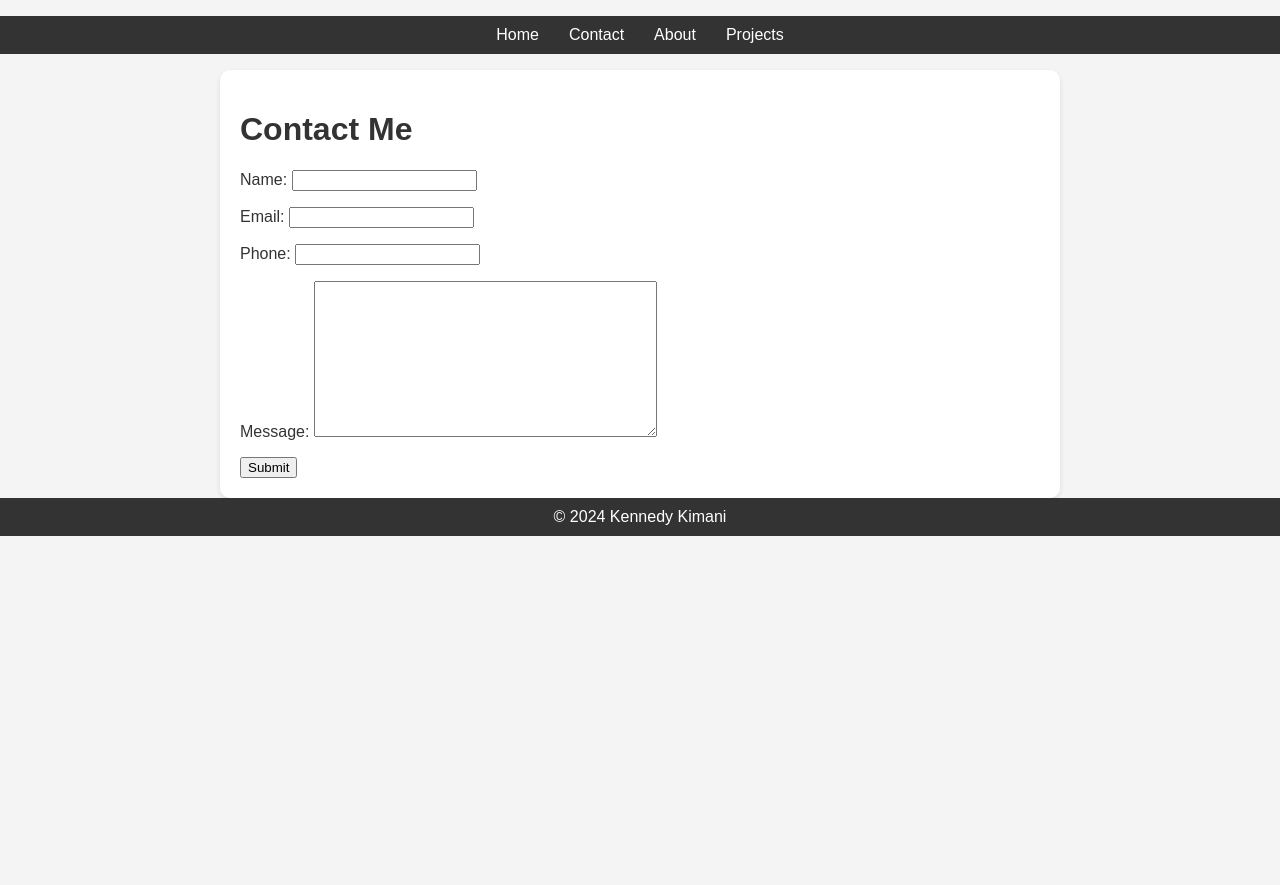
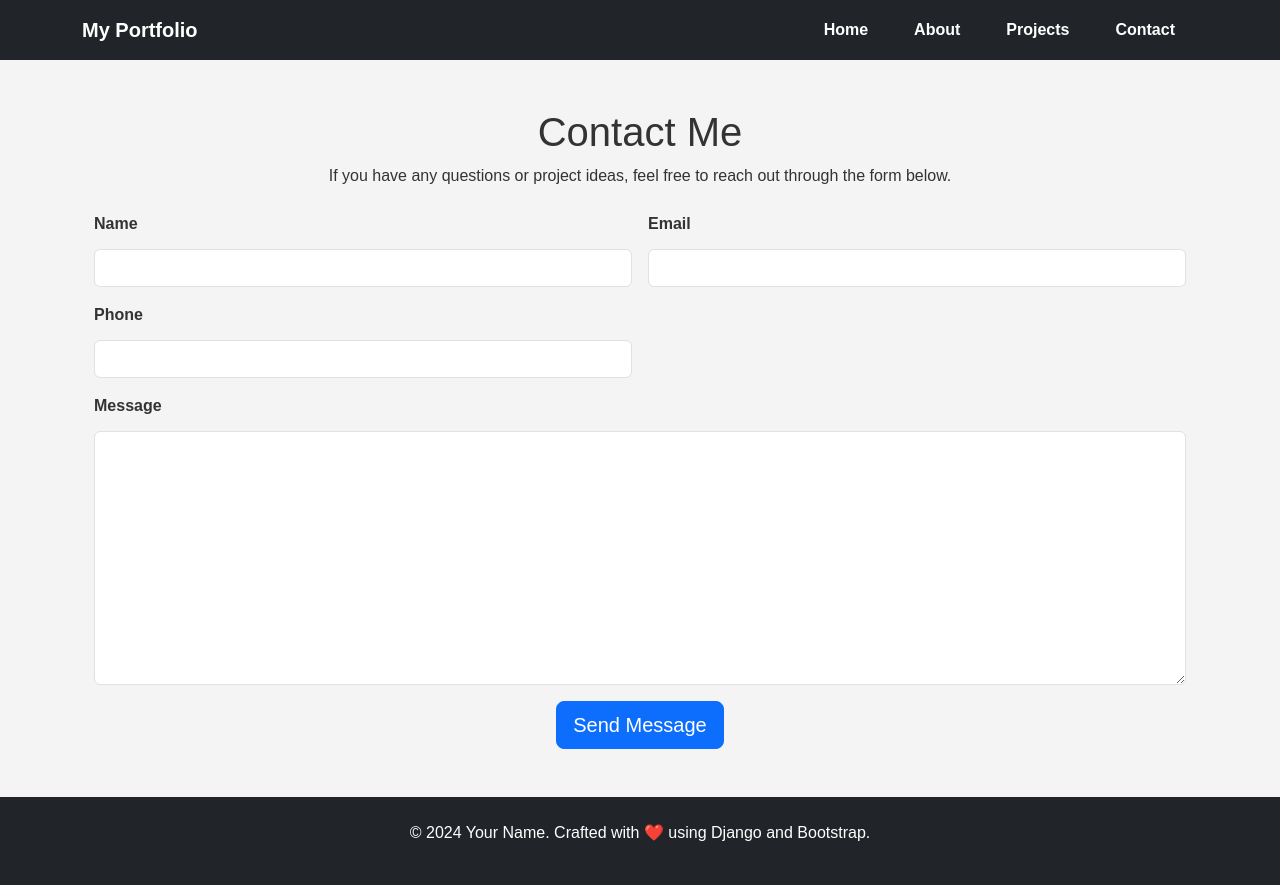
Before and after one commit to KennedyKimani06/assessment_project, a Django app: page /contact/ in a window 1280 px wide. Before the commit the page ends 536 px from the top, so only its background shows below. Run offline with Django 5.2, Linux system fonts and the light colour scheme.

Commit message:
modification the template pages

```diff
--- a/assessment/forms.py
+++ b/assessment/forms.py
@@ -6,8 +6,7 @@
         model = Contact
         fields = ['name', 'email', 'phone', 'message']
 
-    def clean_message(self):
-        message = self.cleaned_data.get('message')
-        if len(message) < 100:
-            raise forms.ValidationError("Message must be at least 100 characters.")
-        return message
+    def __init__(self, *args, **kwargs):
+        super().__init__(*args, **kwargs)
+        for field_name, field in self.fields.items():
+            field.widget.attrs.update({"class": "form-control"})
--- a/assessment/static/css/style.css
+++ b/assessment/static/css/style.css
@@ -2,39 +2,89 @@
     font-family: Arial, sans-serif;
     margin: 0;
     padding: 0;
+    color: #333;
     background-color: #f4f4f4;
-    color: #333;
 }
 
-nav ul {
+header, footer {
+    text-align: center;
+    padding: 10px;
+    background-color: #333;
+    color: white;
+}
+
+.navbar {
     list-style: none;
     display: flex;
     justify-content: center;
-    background: #333;
-    padding: 10px;
+    padding: 10px 0;
 }
 
-nav ul li {
+.navbar li {
     margin: 0 15px;
 }
 
-nav ul li a {
+.navbar a {
     color: white;
     text-decoration: none;
+    font-weight: bold;
 }
 
-main {
-    padding: 20px;
+.hero {
+    text-align: center;
+    padding: 50px;
+    background-color: #eaeaea;
+}
+
+.cta-button {
+    display: inline-block;
+    background-color: #007BFF;
+    color: white;
+    padding: 10px 20px;
+    text-decoration: none;
+    border-radius: 5px;
+    margin-top: 20px;
+}
+
+.contact-form, .feature-grid, .project-grid {
     max-width: 800px;
     margin: auto;
-    background: white;
-    border-radius: 10px;
-    box-shadow: 0 2px 5px rgba(0, 0, 0, 0.1);
 }
 
-footer {
-    text-align: center;
+.form-group {
+    margin-bottom: 15px;
+}
+
+label {
+    font-weight: bold;
+}
+
+input, textarea {
+    width: 100%;
     padding: 10px;
-    background: #333;
+    margin-top: 5px;
+    border: 1px solid #ccc;
+    border-radius: 5px;
+}
+
+button {
+    background-color: #007BFF;
     color: white;
+    padding: 10px 20px;
+    border: none;
+    border-radius: 5px;
+    cursor: pointer;
 }
+
+button:hover {
+    background-color: #0056b3;
+}
+
+@media screen and (max-width: 600px) {
+    .navbar {
+        flex-direction: column;
+    }
+    .cta-button, button {
+        width: 100%;
+    }
+}
--- a/assessment/templates/assessment/base.html
+++ b/assessment/templates/assessment/base.html
@@ -5,20 +5,43 @@
     <meta name="viewport" content="width=device-width, initial-scale=1.0">
     <title>{% block title %}Portfolio{% endblock %}</title>
     {% load static %}
+    <!-- Bootstrap CSS -->
+    <link href="https://cdn.jsdelivr.net/npm/bootstrap@5.3.2/dist/css/bootstrap.min.css" rel="stylesheet">
+    <!-- Custom CSS -->
     <link rel="stylesheet" href="{% static 'css/style.css' %}">
 </head>
 <body>
-    <nav>
-        <ul>
-            <li><a href="{% url 'home' %}">Home</a></li>
-            <li><a href="{% url 'contact' %}">Contact</a></li>
-            <li><a href="{% url 'about' %}">About</a></li>
-            <li><a href="{% url 'projects' %}">Projects</a></li>
-        </ul>
+    <!-- Navbar -->
+    <nav class="navbar navbar-expand-lg navbar-dark bg-dark">
+        <div class="container">
+            <a class="navbar-brand" href="{% url 'home' %}">My Portfolio</a>
+            <button class="navbar-toggler" type="button" data-bs-toggle="collapse" data-bs-target="#navbarNav" aria-controls="navbarNav" aria-expanded="false" aria-label="Toggle navigation">
+                <span class="navbar-toggler-icon"></span>
+            </button>
+            <div class="collapse navbar-collapse" id="navbarNav">
+                <ul class="navbar-nav ms-auto">
+                    <li class="nav-item"><a class="nav-link" href="{% url 'home' %}">Home</a></li>
+                    <li class="nav-item"><a class="nav-link" href="{% url 'about' %}">About</a></li>
+                    <li class="nav-item"><a class="nav-link" href="{% url 'projects' %}">Projects</a></li>
+                    <li class="nav-item"><a class="nav-link" href="{% url 'contact' %}">Contact</a></li>
+                </ul>
+            </div>
+        </div>
     </nav>
-    <main>
+
+    <!-- Main Content -->
+    <main class="container my-5">
         {% block content %}{% endblock %}
     </main>
-    <footer>&copy; 2024 Kennedy Kimani</footer>
+
+    <!-- Footer -->
+    <footer class="bg-dark text-white text-center py-4">
+        <div class="container">
+            <p>&copy; 2024 Your Name. Crafted with ❤️ using Django and Bootstrap.</p>
+        </div>
+    </footer>
+
+    <!-- Bootstrap JS -->
+    <script src="https://cdn.jsdelivr.net/npm/bootstrap@5.3.2/dist/js/bootstrap.bundle.min.js"></script>
 </body>
 </html>
--- a/assessment/templates/assessment/contact.html
+++ b/assessment/templates/assessment/contact.html
@@ -1,10 +1,33 @@
 {% extends "assessment/base.html" %}
 {% block title %}Contact{% endblock %}
 {% block content %}
-<h1>Contact Me</h1>
-<form method="POST">
-    {% csrf_token %}
-    {{ form.as_p }}
-    <button type="submit">Submit</button>
-</form>
+<div class="container">
+    <div class="text-center mb-4">
+        <h1>Contact Me</h1>
+        <p>If you have any questions or project ideas, feel free to reach out through the form below.</p>
+    </div>
+
+    <form method="POST" class="row g-3">
+        {% csrf_token %}
+        <div class="col-md-6">
+            <label for="id_name" class="form-label">Name</label>
+            {{ form.name }}
+        </div>
+        <div class="col-md-6">
+            <label for="id_email" class="form-label">Email</label>
+            {{ form.email }}
+        </div>
+        <div class="col-md-6">
+            <label for="id_phone" class="form-label">Phone</label>
+            {{ form.phone }}
+        </div>
+        <div class="col-12">
+            <label for="id_message" class="form-label">Message</label>
+            {{ form.message }}
+        </div>
+        <div class="col-12 text-center">
+            <button type="submit" class="btn btn-primary btn-lg">Send Message</button>
+        </div>
+    </form>
+</div>
 {% endblock %}
```
Also changed, not shown: assessment/templates/assessment/about.html (+18 -2 lines), assessment/templates/assessment/home.html (+23 -2 lines), assessment/templates/assessment/projects.html (+29 -2 lines), assessment/templates/assessment/success.html (+5 -3 lines).
